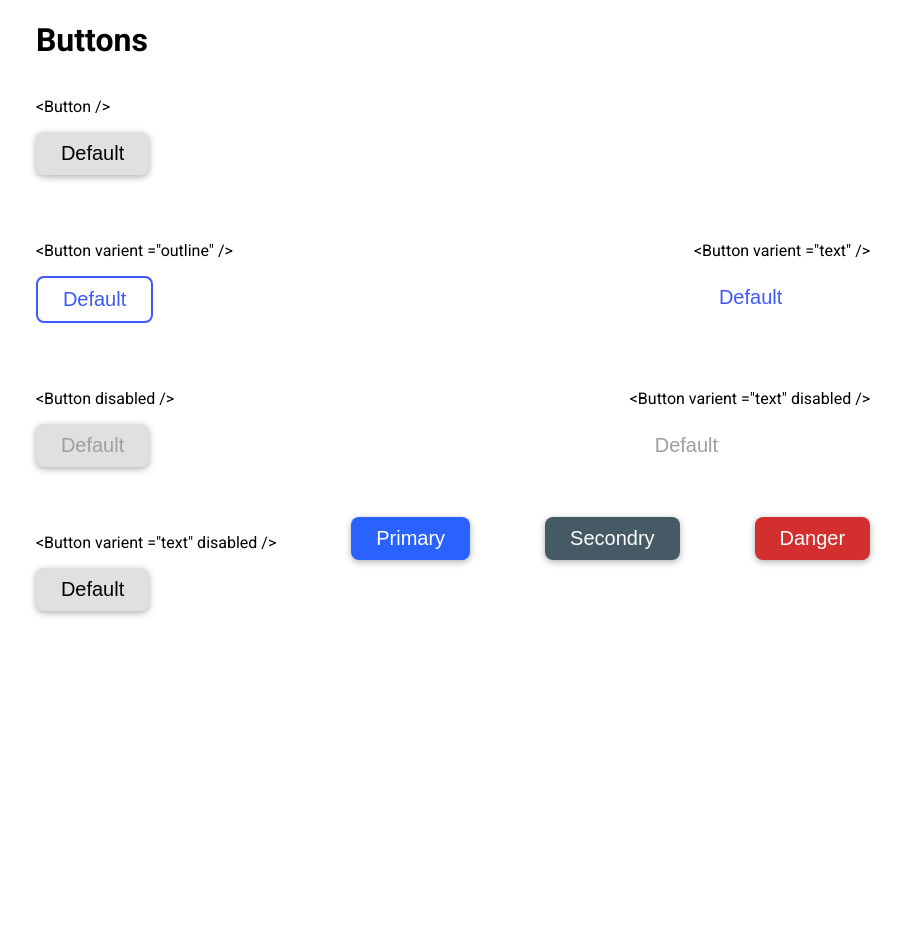
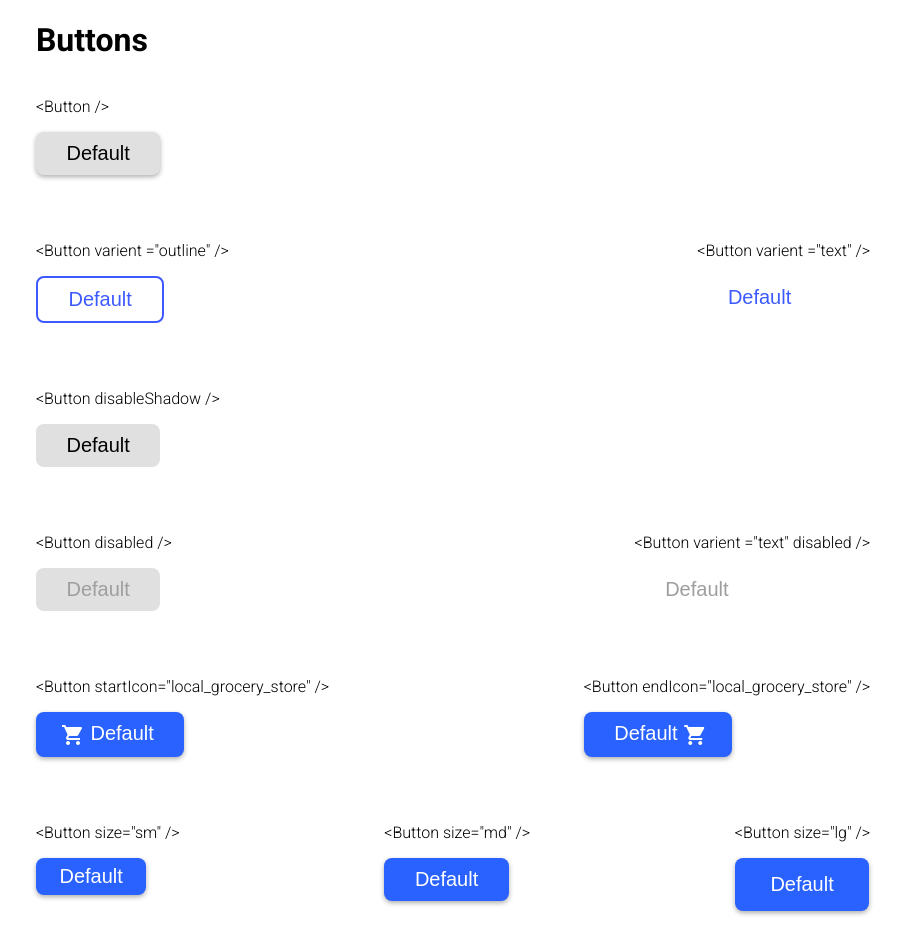
Before and after one commit to Magnuscake/react-reusable-button, a React (Create React App) app: page / in a window 1280 px wide. Shown: the top 952 px of the page, without its empty margins (187-1092 px from the left). Before the commit the page ends 800 px from the top, so only its background shows below. Built offline with nearby package versions, Linux system fonts and the light colour scheme.

Commit message:
Added all buttons

```diff
--- a/src/App.js
+++ b/src/App.js
@@ -28,6 +28,14 @@ const App = () => {
 
       <div className="section">
         <div className="btn-component">
+          <p>&lt;Button disableShadow /&gt;</p>
+          <Button disableShadow />
+        </div>
+      </div>
+
+      {/* Button with varients */}
+      <div className="section">
+        <div className="btn-component">
           <p>&lt;Button disabled /&gt;</p>
           <Button disabled />
         </div>
@@ -37,14 +45,51 @@ const App = () => {
         </div>
       </div>
 
+      {/* Button with icons */}
       <div className="section">
         <div className="btn-component">
-          <p>&lt;Button varient ="text" disabled /&gt;</p>
+          <p>&lt;Button startIcon="local_grocery_store" /&gt;</p>
+          <Button startIcon="local_grocery_store" />
+        </div>
+        <div className="btn-component">
+          <p>&lt;Button endIcon="local_grocery_store" /&gt;</p>
+          <Button endIcon="local_grocery_store" />
+        </div>
+      </div>
+
+      {/* Button with size */}
+      <div className="section">
+        <div className="btn-component">
+          <p>&lt;Button size="sm" /&gt;</p>
+          <Button size="sm" />
+        </div>
+        <div className="btn-component">
+          <p>&lt;Button size="md" /&gt;</p>
+          <Button size="md" />
+        </div>
+        <div className="btn-component">
+          <p>&lt;Button size="lg" /&gt;</p>
+          <Button size="lg" />
+        </div>
+      </div>
+
+      <div className="section">
+        <div className="btn-component">
+          <p>&lt;Button color ="default" /&gt;</p>
           <Button color="default" />
         </div>
-        <Button color="primary">Primary</Button>
-        <Button color="secondry">Secondry</Button>
-        <Button color="danger">Danger</Button>
+        <div className="btn-component">
+          <p>&lt;Button color ="primary" /&gt;</p>
+          <Button color="primary">Primary</Button>
+        </div>
+        <div className="btn-component">
+          <p>&lt;Button color ="secondry" /&gt;</p>
+          <Button color="secondry">Secondry</Button>
+        </div>
+        <div className="btn-component">
+          <p>&lt;Button color ="danger" /&gt;</p>
+          <Button color="danger">Danger</Button>
+        </div>
       </div>
     </div>
   );
--- a/src/Button.js
+++ b/src/Button.js
@@ -2,54 +2,29 @@ import React from "react";
 
 import "./styles/Button.css";
 
-const btnColor = (color) => {
-  let colorClass = "";
-
-  switch (color) {
-    case "primary":
-      colorClass = "primary";
-      break;
-
-    case "secondry":
-      colorClass = "secondry";
-      break;
-
-    case "danger":
-      colorClass = "danger";
-      break;
-
-    default:
-      return;
-  }
-  return colorClass;
-};
-
-const btnVarient = (varient) => {
-  let varientClass = "";
-
-  switch (varient) {
-    case "outline":
-      varientClass = "outline";
-      break;
-
-    case "text":
-      varientClass = "text";
-      break;
-
-    default:
-      return;
-  }
-  return varientClass;
-};
-
-const Button = ({ color, varient, children, disabled }) => {
+const Button = ({
+  color,
+  varient,
+  children,
+  disableShadow,
+  disabled,
+  startIcon,
+  endIcon,
+  size,
+}) => {
+  const usePrimary = startIcon || endIcon || size ? "primary" : null;
   return (
     <div>
       <button
-        className={`${btnColor(color)} || ${btnVarient(varient)}`}
+        className={`btn ${color} ${varient} ${size} ${usePrimary}`}
         disabled={disabled}
+        style={{ boxShadow: !disableShadow ? null : "none" }}
       >
+        <i className="material-icons">{startIcon}</i>
+        &nbsp;
         {!children ? "Default" : children}
+        &nbsp;
+        <i className="material-icons">{endIcon}</i>
       </button>
     </div>
   );
--- a/src/styles/App.css
+++ b/src/styles/App.css
@@ -8,3 +8,7 @@
   justify-content: space-between;
   margin-bottom: 50px;
 }
+
+.section p {
+  font-weight: 300;
+}
--- a/src/styles/Button.css
+++ b/src/styles/Button.css
@@ -1,21 +1,34 @@
-button {
+:root {
+  --white: #fff;
+  --primary: #2962ff;
+  --secondry: #455a64;
+  --danger: #d32f2f;
+
+  --primary-hover: #0039cb;
+  --secondry-hover: #1c313a;
+  --danger-hover: #9a0007;
+}
+
+.btn {
   background: #e0e0e0;
   padding: 10px 25px;
   border: none;
   border-radius: 8px;
-  box-shadow: 0 2px 7px #aeaeae;
+  box-shadow: 0 2px 5px #aeaeae;
   text-align: center;
   text-decoration: none;
   font-size: 20px;
   font-weight: 400;
   cursor: pointer;
+  transition: all 0.3s ease;
 }
 
-button:hover:enabled {
+.btn:hover:enabled {
   background: #bdbdbd;
 }
 
-button:disabled {
+.btn:disabled {
+  box-shadow: none;
   color: #9e9e9e;
 }
 /* Button varients */
@@ -26,7 +39,7 @@ button:disabled {
   box-shadow: none;
 }
 
-.outline:hover {
+.outline:hover:enabled {
   background: #eaefff;
 }
 
@@ -40,31 +53,66 @@ button:disabled {
   background: #eaefff;
 }
 
+/* Taken from the material ui icons */
+.material-icons {
+  font-family: 'Material Icons';
+  font-weight: normal;
+  font-style: normal;
+  font-size: 24px;  /* Preferred icon size */
+  display: inline-block;
+  line-height: 1;
+  text-transform: none;
+  vertical-align: middle;
+  letter-spacing: normal;
+  word-wrap: normal;
+  white-space: nowrap;
+  direction: ltr;
+  /* Support for all WebKit browsers. */
+  -webkit-font-smoothing: antialiased;
+  /* Support for Safari and Chrome. */
+  text-rendering: optimizeLegibility;
+
+  /* Support for Firefox. */
+  -moz-osx-font-smoothing: grayscale;
+}
+
+/* Button sizes */
+.sm {
+  padding: 7px 18px;
+}
+
+.md {
+  padding: 10px 25px;
+}
+
+.lg {
+  padding: 15px 30px;
+}
 
 /* Button colors */
 .primary {
   color: #fff;
-  background: #2962ff;
+  background: var(--primary);
 }
 
 .primary:hover:enabled {
-  background: #0039cb;
+  background: var(--primary-hover);
 }
 
 .secondry {
   color: #fff;
-  background: #455a64;
+  background: var(--secondry);
 }
 
 .secondry:hover:enabled {
-  background: #1c313a;
+  background: var(--secondry-hover);
 }
 
 .danger {
   color: #fff;
-  background: #d32f2f;
+  background: var(--danger);
 }
 
 .danger:hover:enabled {
-  background: #9a0007;
+  background: var(--danger-hover);
 }
```
